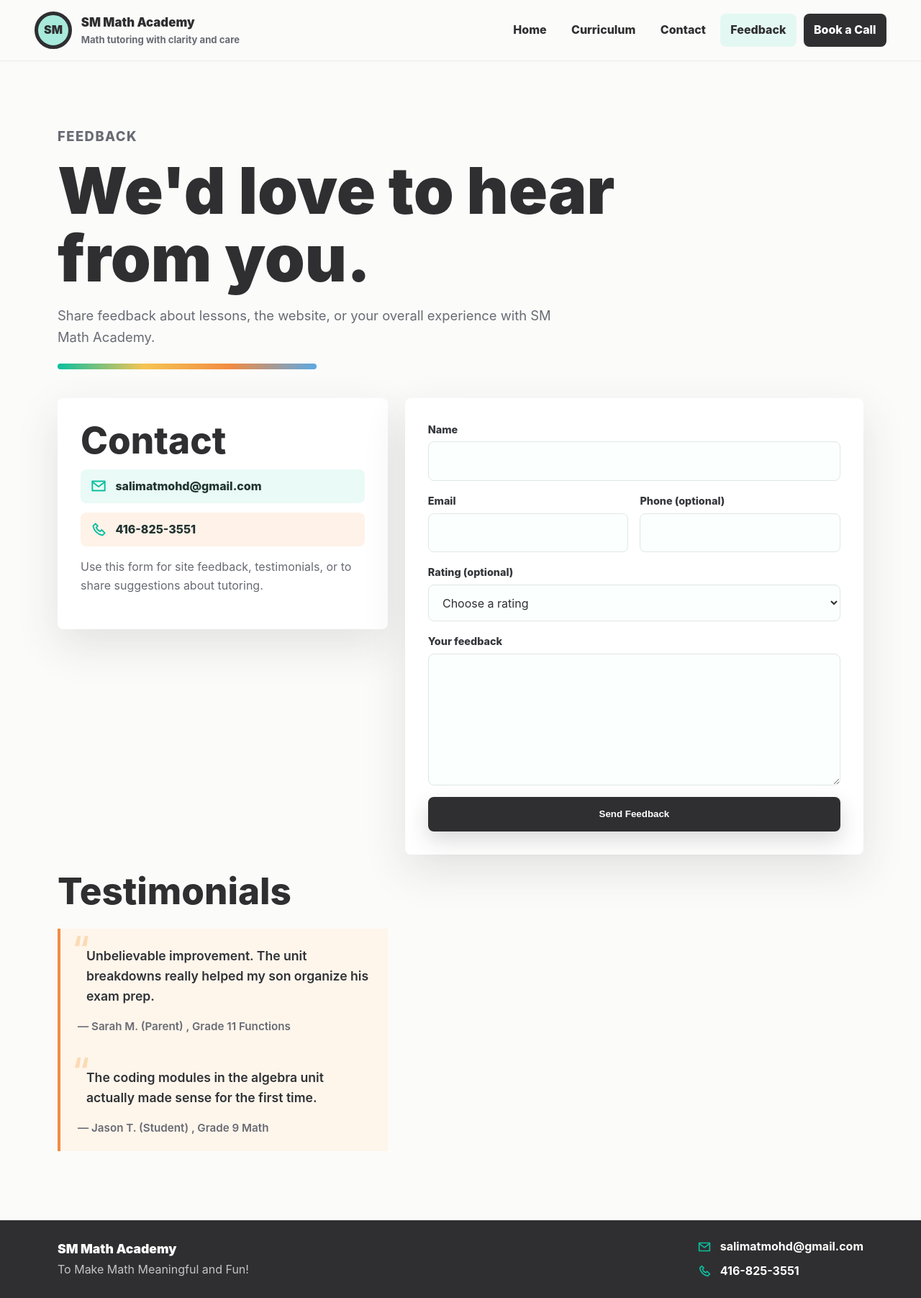
After one commit to HussainM3/Tutoring-Website, a PHP site: page /feedback.php in a window 1280 px wide. The commit adds this page. Shown: the whole page at 72% size. Run offline with PHP 8.4, Linux system fonts and the light colour scheme.

Commit message:
added feedback page and testimonials (need to add real ones)

```diff
--- /dev/null
+++ b/tutoring site/feedback.php
@@ -0,0 +1,193 @@
+<?php
+$pageTitle = 'Feedback | SM Math Academy';
+$currentPage = 'feedback';
+$basePath = '';
+require_once __DIR__ . '/shared/site-data.php';
+require_once __DIR__ . '/shared/icons.php';
+require_once __DIR__ . '/shared/testimonials-data.php';
+
+$errors = [];
+$submitted = false;
+$values = [
+    'name' => '',
+    'email' => '',
+    'phone' => '',
+    'rating' => '',
+    'message' => '',
+];
+
+if ($_SERVER['REQUEST_METHOD'] === 'POST') {
+    foreach ($values as $key => $value) {
+        $values[$key] = trim($_POST[$key] ?? '');
+    }
+
+    if ($values['name'] === '') {
+        $errors['name'] = 'Please enter your name.';
+    }
+
+    if (!filter_var($values['email'], FILTER_VALIDATE_EMAIL)) {
+        $errors['email'] = 'Please enter a valid email address.';
+    }
+
+    if ($values['message'] === '') {
+        $errors['message'] = 'Please share your feedback.';
+    }
+
+    if ($values['phone'] !== '' && !preg_match('/^\+?[0-9\s\-()]+$/', $values['phone'])) {
+        $errors['phone'] = 'Please enter a valid phone number.';
+    }
+
+    $submitted = count($errors) === 0;
+}
+
+include __DIR__ . '/shared/header.php';
+?>
+
+<main class="feedback-page">
+    <section class="page-hero contact-hero">
+        <p class="eyebrow">Feedback</p>
+        <h1>We'd love to hear from you.</h1>
+        <p>Share feedback about lessons, the website, or your overall experience with SM Math Academy.</p>
+    </section>
+
+    <section class="contact-layout">
+        <aside class="contact-card information">
+            <h2>Contact</h2>
+            <a href="mailto:<?php echo htmlspecialchars($site['email']); ?>">
+                <?php echo sm_icon('mail'); ?>
+                <?php echo htmlspecialchars($site['email']); ?>
+            </a>
+            <a href="tel:<?php echo htmlspecialchars($site['phone_href']); ?>">
+                <?php echo sm_icon('phone'); ?>
+                <?php echo htmlspecialchars($site['phone']); ?>
+            </a>
+            <p>
+                Use this form for site feedback, testimonials, or to share suggestions about tutoring.
+            </p>
+        </aside>
+
+        <form class="contact-form information" method="post" action="feedback.php" novalidate>
+            <div id="success-message" class="form-status success" role="status" style="display: none;">
+                Thank you! Your email client is opening to send feedback.
+            </div>
+
+            <div class="field">
+                <label for="name">Name</label>
+                <input id="name" name="name" type="text" value="<?php echo htmlspecialchars($values['name']); ?>" autocomplete="name" required>
+                <span class="field-error" style="display: <?php echo isset($errors['name']) ? 'block' : 'none'; ?>;"><?php echo $errors['name'] ?? ''; ?></span>
+            </div>
+
+            <div class="field-grid">
+                <div class="field">
+                    <label for="email">Email</label>
+                    <input id="email" name="email" type="email" value="<?php echo htmlspecialchars($values['email']); ?>" autocomplete="email" required>
+                    <span class="field-error" style="display: <?php echo isset($errors['email']) ? 'block' : 'none'; ?>;"><?php echo $errors['email'] ?? ''; ?></span>
+                </div>
+                <div class="field">
+                    <label for="phone">Phone (optional)</label>
+                    <input id="phone" name="phone" type="tel" value="<?php echo htmlspecialchars($values['phone']); ?>" autocomplete="tel">
+                    <span class="field-error" style="display: <?php echo isset($errors['phone']) ? 'block' : 'none'; ?>;"><?php echo $errors['phone'] ?? ''; ?></span>
+                </div>
+            </div>
+
+            <div class="field">
+                <label for="rating">Rating (optional)</label>
+                <select id="rating" name="rating">
+                    <option value="">Choose a rating</option>
+                    <option value="5" <?php echo $values['rating'] === '5' ? 'selected' : ''; ?>>5 — Excellent</option>
+                    <option value="4" <?php echo $values['rating'] === '4' ? 'selected' : ''; ?>>4 — Very good</option>
+                    <option value="3" <?php echo $values['rating'] === '3' ? 'selected' : ''; ?>>3 — Good</option>
+                    <option value="2" <?php echo $values['rating'] === '2' ? 'selected' : ''; ?>>2 — Fair</option>
+                    <option value="1" <?php echo $values['rating'] === '1' ? 'selected' : ''; ?>>1 — Needs improvement</option>
+                </select>
+                <span class="field-error" style="display: none;"></span>
+            </div>
+
+            <div class="field">
+                <label for="message">Your feedback</label>
+                <textarea id="message" name="message" rows="6" required><?php echo htmlspecialchars($values['message']); ?></textarea>
+                <span class="field-error" style="display: <?php echo isset($errors['message']) ? 'block' : 'none'; ?>;"><?php echo $errors['message'] ?? ''; ?></span>
+            </div>
+
+            <button class="button primary" type="submit">Send Feedback</button>
+        </form>
+
+        <!-- Testimonials shown below the form -->
+        <aside class="testimonials information">
+            <h2>Testimonials</h2>
+            <br>
+            <?php foreach ($testimonials as $testimonial): ?>
+                <blockquote class="testimonial">
+                    <p><?php echo htmlspecialchars($testimonial['text']); ?></p>
+                    <footer>
+                        — <?php echo htmlspecialchars($testimonial['name']); ?>
+                        <?php if (!empty($testimonial['grade'])): ?>
+                            , <?php echo htmlspecialchars($testimonial['grade']); ?>
+                        <?php endif; ?>
+                    </footer>
+                </blockquote>
+            <?php endforeach; ?>
+        </aside>
+    </section>
+</main>
+
+<script>
+var siteEmail = '<?php echo htmlspecialchars($site['email']); ?>';
+
+document.querySelector('.contact-form').addEventListener('submit', function(e) {
+    e.preventDefault();
+    document.querySelectorAll('.field-error').forEach(el => {
+        el.style.display = 'none';
+        el.textContent = '';
+    });
+    document.getElementById('success-message').style.display = 'none';
+
+    var name = document.getElementById('name').value.trim();
+    var email = document.getElementById('email').value.trim();
+    var message = document.getElementById('message').value.trim();
+    var phone = document.getElementById('phone').value.trim();
+    var rating = document.getElementById('rating').value.trim();
+
+    var errors = {};
+    if (name === '') {
+        errors.name = 'Please enter your name.';
+    }
+    if (!/^[^\s@]+@[^\s@]+\.[^\s@]+$/.test(email)) {
+        errors.email = 'Please enter a valid email address.';
+    }
+    if (message === '') {
+        errors.message = 'Please share your feedback.';
+    }
+    if (phone !== '' && !/^\+?[0-9\s\-()]+$/.test(phone)) {
+        errors.phone = 'Please enter a valid phone number.';
+    }
+
+    if (Object.keys(errors).length > 0) {
+        for (var key in errors) {
+            var errorSpan = document.querySelector('#' + key + ' ~ .field-error');
+            if (errorSpan) {
+                errorSpan.textContent = errors[key];
+                errorSpan.style.display = 'block';
+            }
+        }
+        return;
+    }
+
+    // Prepare mailto and show success message
+    var subject = 'Feedback from ' + name + (rating ? ' — Rating: ' + rating : '');
+    var body = message + '\n\nContact details:\nEmail: ' + email + '\nPhone: ' + phone;
+    var mailto = 'mailto:' + siteEmail + '?subject=' + encodeURIComponent(subject) + '&body=' + encodeURIComponent(body);
+
+    var successMessage = document.getElementById('success-message');
+    successMessage.style.display = 'block';
+
+    // Open email client
+    window.location.href = mailto;
+
+    setTimeout(function() {
+        successMessage.style.display = 'none';
+    }, 15000);
+});
+</script>
+
+<?php include __DIR__ . '/shared/footer.php'; ?>
--- a/tutoring site/shared/css/styles.css
+++ b/tutoring site/shared/css/styles.css
@@ -168,11 +168,43 @@ h3 {
 
 blockquote {
     margin: 0;
-    padding-left: 1rem;
+    padding: 1.5rem 1.5rem 1.25rem;
     border-left: 4px solid var(--orange);
-    color: #3d4146;
+    background: rgba(255, 243, 230, 0.75);
+    color: #2f3236;
     font-size: 1.1rem;
-    font-weight: 750;
+    font-weight: 600;
+    position: relative;
+}
+
+blockquote:before {
+    content: '\201C';
+    position: absolute;
+    top: 0.25rem;
+    left: 1rem;
+    font-size: 3rem;
+    line-height: 1;
+    color: rgba(245, 159, 51, 0.3);
+}
+
+blockquote p {
+    margin: 0;
+    padding-left: 0.75rem;
+}
+
+blockquote footer {
+    margin-top: 1rem;
+    color: var(--muted);
+    font-size: 0.95rem;
+    font-style: normal;
+    display: flex;
+    flex-wrap: wrap;
+    gap: 0.5rem;
+}
+
+blockquote footer strong {
+    color: #2f3236;
+    font-weight: 700;
 }
 
 cite {
@@ -181,6 +213,17 @@ cite {
     color: var(--muted);
     font-size: 0.95rem;
     font-style: normal;
+}
+
+.testimonial-grid {
+    display: grid;
+    gap: 1.5rem;
+}
+
+.testimonial-card.information {
+    padding: 0;
+    background: transparent;
+    border: none;
 }
 
 .hero-visual {
--- a/tutoring site/shared/header.php
+++ b/tutoring site/shared/header.php
@@ -35,6 +35,7 @@ require_once __DIR__ . '/site-data.php';
             <a class="<?php echo $currentPage === 'home' ? 'active' : ''; ?>" href="<?php echo $basePath; ?>index.php">Home</a>
             <a class="<?php echo $currentPage === 'curriculum' ? 'active' : ''; ?>" href="<?php echo $basePath; ?>curriculum/">Curriculum</a>
             <a class="<?php echo $currentPage === 'contact' ? 'active' : ''; ?>" href="<?php echo $basePath; ?>contact.php">Contact</a>
+            <a class="<?php echo $currentPage === 'feedback' ? 'active' : ''; ?>" href="<?php echo $basePath; ?>feedback.php">Feedback</a>
             <a class="nav-cta" href="<?php echo $basePath; ?>contact.php">Book a Call</a>
         </nav>
     </header>
--- /dev/null
+++ b/tutoring site/shared/testimonials-data.php
@@ -0,0 +1,16 @@
+<?php
+// TO-DO: Update with real testimonials from families
+$testimonials = [
+    [
+        'name' => 'Sarah M. (Parent)',
+        'grade' => 'Grade 11 Functions',
+        'text' => 'Unbelievable improvement. The unit breakdowns really helped my son organize his exam prep.',
+        'featured' => true
+    ],
+    [
+        'name' => 'Jason T. (Student)',
+        'grade' => 'Grade 9 Math',
+        'text' => 'The coding modules in the algebra unit actually made sense for the first time.',
+        'featured' => false
+    ]
+];
```
Also changed, not shown: tutoring site/index.php (+25 -0 lines).
